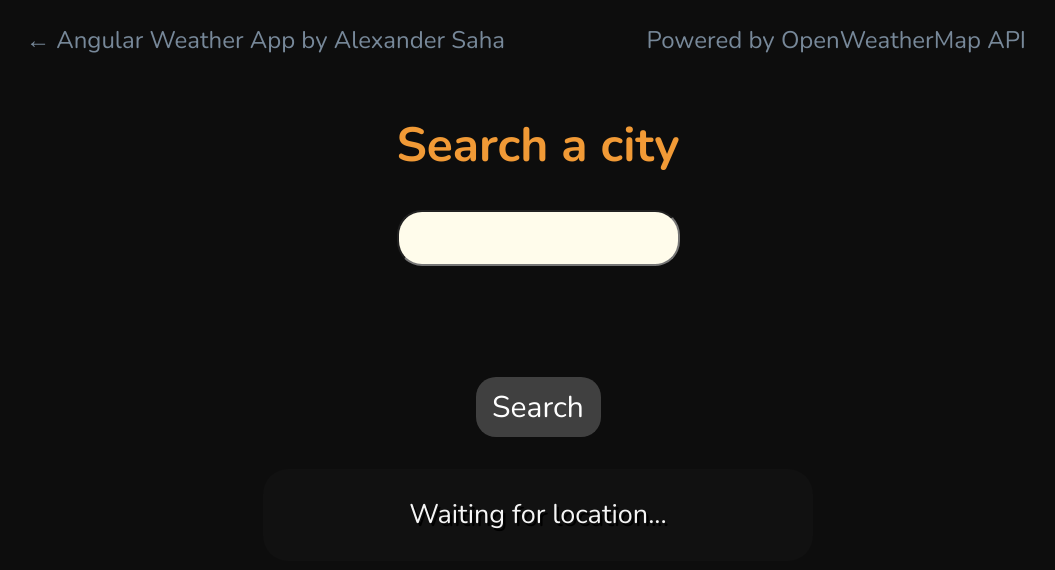
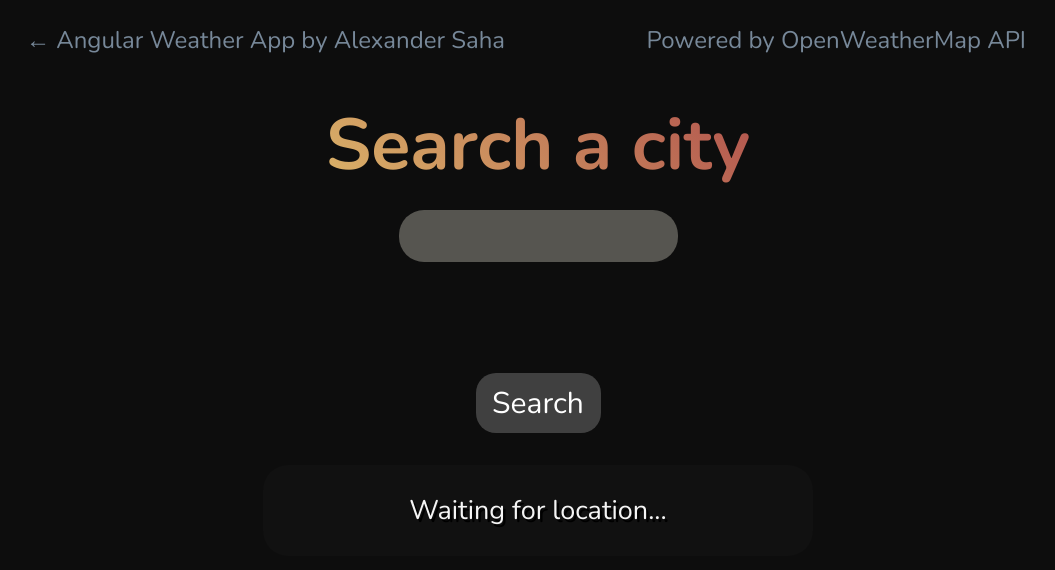
Before and after one commit to AlexSaha/AngularWeatherApplication, an Angular app: page / in a window 1280 px wide. Shown: the top 570 px of the page, without its empty margins (102-1157 px from the left). Built offline with nearby package versions, Linux system fonts and the light colour scheme.

Commit message:
UI changes to h1 and text field

```diff
--- a/src/app/weather-component/weather-component.component.scss
+++ b/src/app/weather-component/weather-component.component.scss
@@ -43,7 +43,8 @@
     border-radius:25px;
     width: 275px;
     height: 50px;
-    background-color: rgb(255, 252, 235);
+    background-color: rgba(255, 252, 235, 0.301);
+    border-width: 0px;
     text-align: center;
     outline: none;
     font-family: 'Nunito', 'sans-serif';
@@ -62,3 +63,18 @@
   font-size: 27px;
   text-shadow: 2.5px 2.5px black;
 }
+
+h1 {
+  display: block;
+  font-size: 2.1em;
+  margin-top: 0.22em;
+  margin-bottom: 0.22em;
+  margin-left: 0;
+  margin-right: 0;
+  font-weight: bold;
+  font-size: 72px;
+  background-image: linear-gradient(45deg, #f3ec78, #991a3e);
+  -webkit-background-clip: text;
+  background-clip: text;
+  -webkit-text-fill-color: transparent;
+}
```
Also changed, not shown: 3 other files (tests, documents, lock files or other folders).
